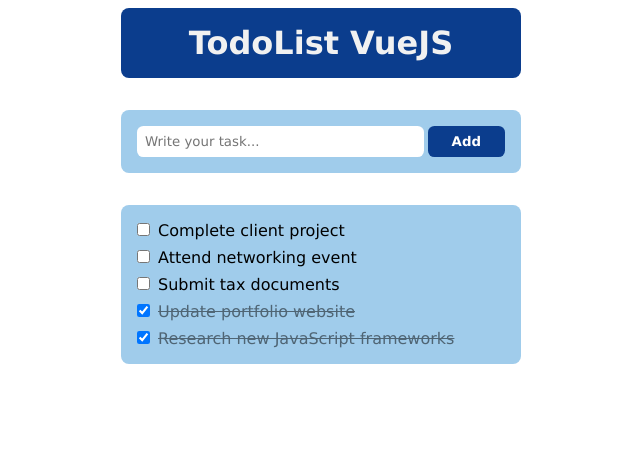
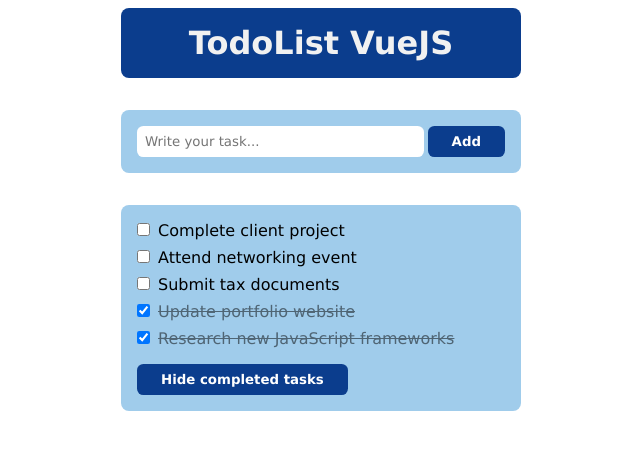
Before and after one commit to valentin-grenier/todo-vue, a Vue app: page / in a window 1280 px wide. Shown: the top 450 px of the page, without its empty margins (319-959 px from the left). Built offline with nearby package versions, Linux system fonts and the light colour scheme.

Commit message:
Featured: Button to hide completed tasks

```diff
--- a/src/App.vue
+++ b/src/App.vue
@@ -31,6 +31,10 @@
 						</span>
 					</li>
 				</ul>
+
+				<button id="hide-tasks" @click="hideCompletedTasks">
+					Hide completed tasks
+				</button>
 			</div>
 		</div>
 	</main>
@@ -112,6 +116,10 @@
 	});
 };
 
+const hideCompletedTasks = () => {
+	tasks.value = tasks.value.filter((task) => !task.completed);
+};
+
 // == Sort tasks on load
 sortTasks();
 </script>
@@ -155,7 +163,7 @@
 	border-radius: 0.4rem;
 }
 
-form button {
+button {
 	border: none;
 	padding: 0.5rem 1.5rem;
 	border-radius: 0.4rem;
@@ -180,6 +188,7 @@
 
 ul {
 	list-style: none;
+	margin-bottom: 1rem;
 }
 
 ul li:not(:last-of-type) {
```
Also changed, not shown: 1 other file (tests, documents, lock files or other folders).
